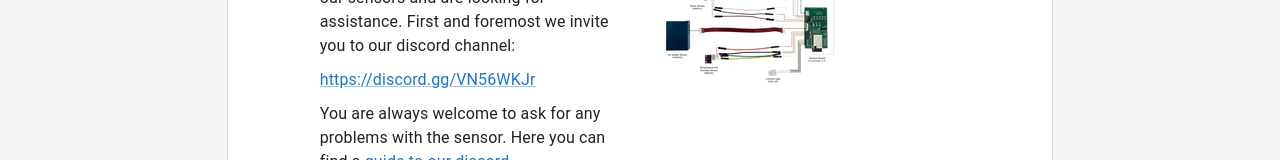
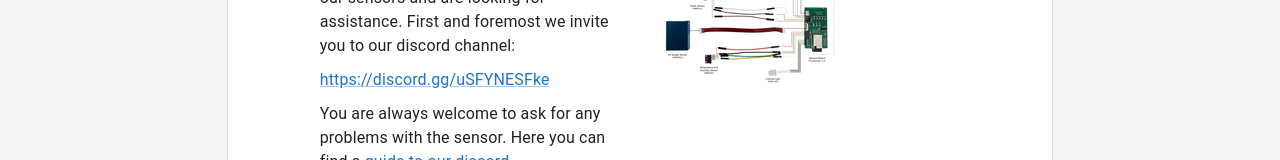
Before and after one commit to HealthyMindTech/oversundet-node, a React (Create React App) app: page /support in a window 1280 px wide. Shown: the part 251-411 px from the top of the page. Built offline with nearby package versions, Linux system fonts and the light colour scheme.

Commit message:
Even newer discord

```diff
--- a/src/SupportPage.jsx
+++ b/src/SupportPage.jsx
@@ -25,8 +25,8 @@ export default function SupportPage() {
                        for assistance. First and foremost we invite you to our discord channel:
                      </Typography>
                      <Typography component="p" variant="p" style={{margin: 10}}>
-                       <Link href="https://discord.gg/vBRs9AGPuG" target="_blank">
-                         https://discord.gg/VN56WKJr
+                       <Link href="https://discord.gg/uSFYNESFke" target="_blank">
+                         https://discord.gg/uSFYNESFke
                        </Link>
                      </Typography>
                      <Typography variant="p" component="p" style={{margin: 10}}>
```
